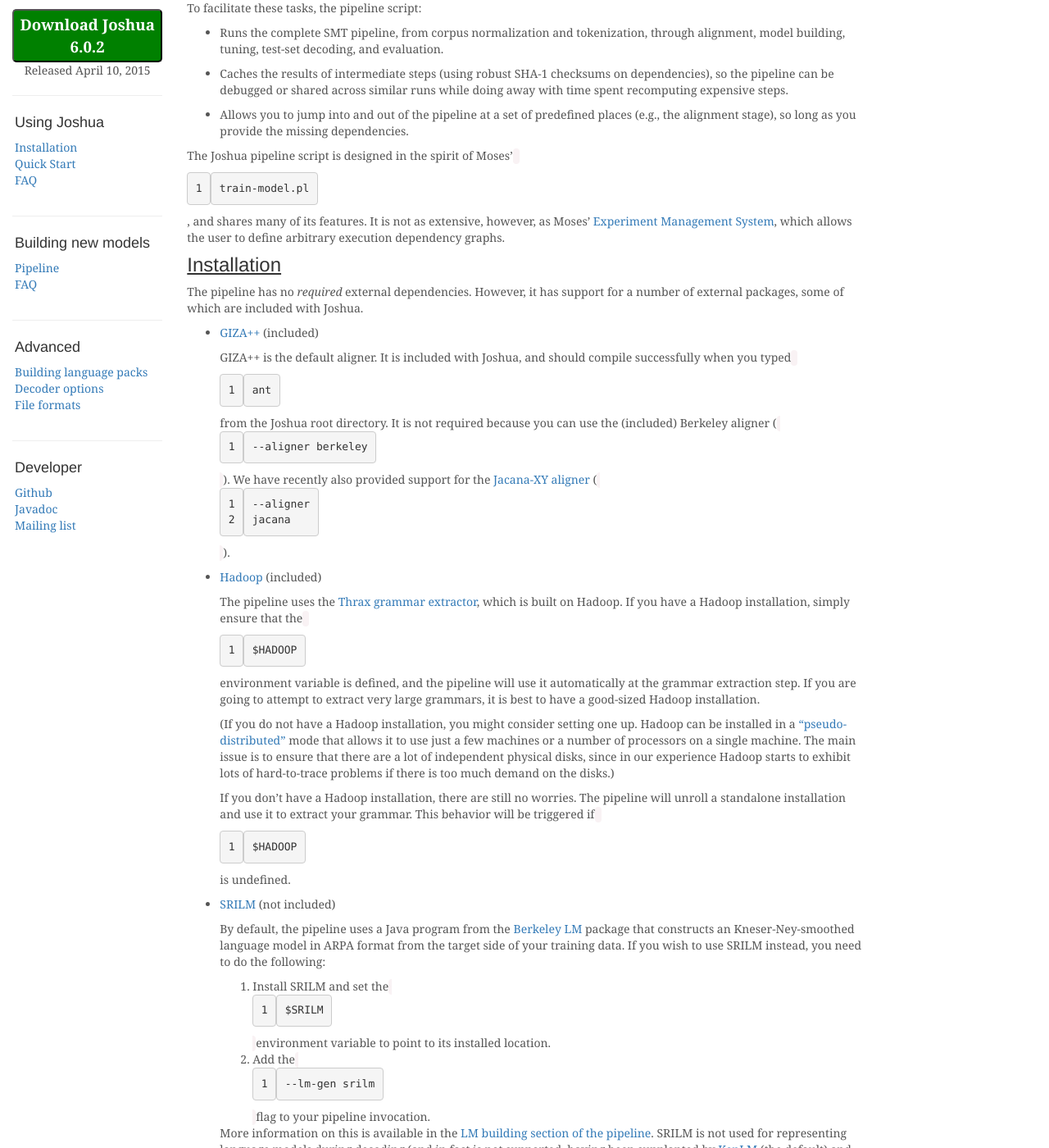
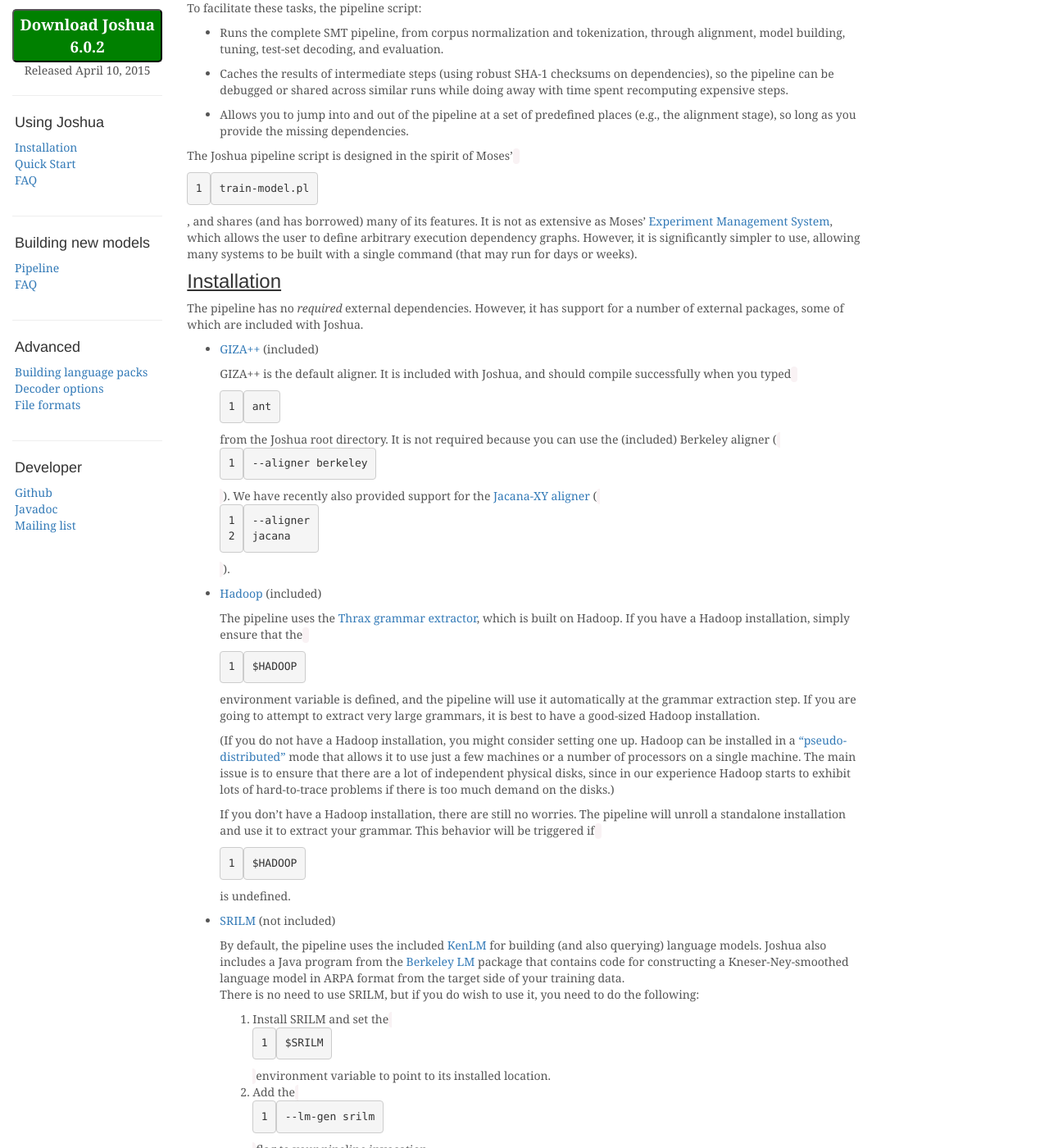
Before and after one commit to joshua-decoder/joshua-decoder.github.com, a Jekyll site: the page built from 6.0/pipeline.md, in a window 1280 px wide and 1400 px high, scrolled down 256 px. Shown: the whole window at 82% size. Built offline with Jekyll 4.4.1, drawn with Linux system fonts in a browser that asks for light colours; nearby versions of some CDN libraries; comment, search, counter and statistics services are not loaded; some of the changed text lies outside the part shown.

```diff
--- a/6.0/pipeline.md
+++ b/6.0/pipeline.md
@@ -26,10 +26,11 @@ To facilitate these tasks, the pipeline script:
 - Allows you to jump into and out of the pipeline at a set of predefined places (e.g., the alignment
   stage), so long as you provide the missing dependencies.
 
-The Joshua pipeline script is designed in the spirit of Moses' `train-model.pl`, and shares many of
-its features.  It is not as extensive, however, as Moses'
+The Joshua pipeline script is designed in the spirit of Moses' `train-model.pl`, and shares
+(and has borrowed) many of its features.  It is not as extensive as Moses'
 [Experiment Management System](http://www.statmt.org/moses/?n=FactoredTraining.EMS), which allows
-the user to define arbitrary execution dependency graphs.
+the user to define arbitrary execution dependency graphs. However, it is significantly simpler to
+use, allowing many systems to be built with a single command (that may run for days or weeks).
 
 ## Installation
 
@@ -65,10 +66,11 @@ external packages, some of which are included with Joshua.
 
 -  [SRILM](http://www.speech.sri.com/projects/srilm/) (not included)
 
-   By default, the pipeline uses a Java program from the
-   [Berkeley LM](http://code.google.com/p/berkeleylm/) package that constructs an
-   Kneser-Ney-smoothed language model in ARPA format from the target side of your training data.  If
-   you wish to use SRILM instead, you need to do the following:
+   By default, the pipeline uses the included [KenLM](https://kheafield.com/code/kenlm/) for
+   building (and also querying) language models. Joshua also includes a Java program from the
+   [Berkeley LM](http://code.google.com/p/berkeleylm/) package that contains code for constructing a
+   Kneser-Ney-smoothed language model in ARPA format from the target side of your training data.
+   There is no need to use SRILM, but if you do wish to use it, you need to do the following:
 
    1. Install SRILM and set the `$SRILM` environment variable to point to its installed location.
    1. Add the `--lm-gen srilm` flag to your pipeline invocation.
```
Also changed, not shown: other parts of 6.0/pipeline.md (+1 -1 lines), releases/6.0/index.html (+1 -10 lines), releases/index.md (renamed from releases/index.html, +2 -2 lines), 1 other file.
